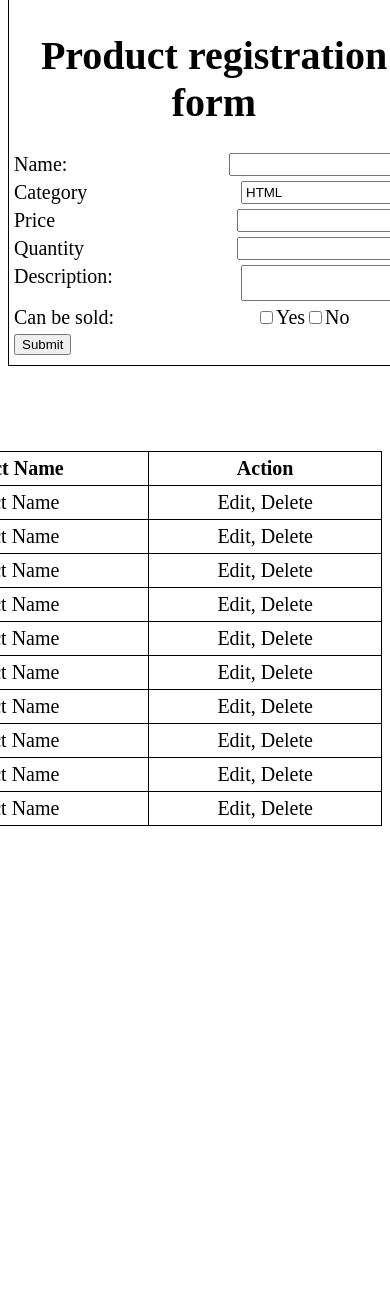
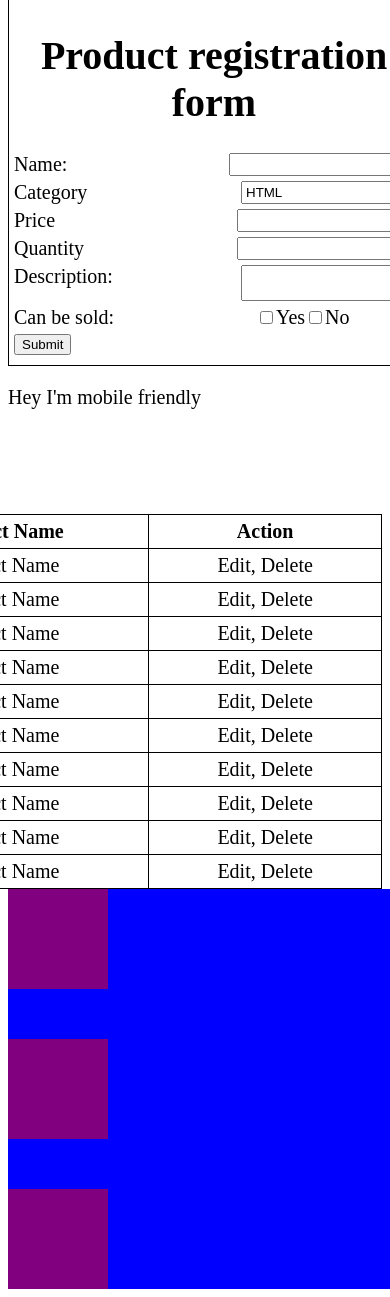
Before and after one commit to TomikBoi/tkedo.github.io, a PHP site: page /w2l4/mq.html in a window 390 px wide; the page is wider, and only the part inside the window is pictured. Shown: the part 109-1406 px from the top of that part. Before the commit the page ends 935 px from the top of that part, so only its background shows below. Run offline with PHP 8.4, Linux system fonts and the light colour scheme.

Commit message:
fixed grid, pabeigts media quary

```diff
--- a/w2l4/grid.css
+++ b/w2l4/grid.css
@@ -3,7 +3,7 @@
     height: 500px;
     display: grid;
     background: red;
-    grid-template-columns: 40px 10% 50% 10% 40px;
+    grid-template-columns: 40px 50px 250px 50px 40px;
     grid-template-rows: 25% 25% 25% 25%;
 }
 
--- a/w2l4/mq.css
+++ b/w2l4/mq.css
@@ -1,16 +1,3 @@
-@media screen and (max-width: 1024px) {
-  body {
-    font-size: 20px;
-  }
-}
-
-@media screen and (min-width: 320px) and (max-width: 1024px) {
-  .hidden {
-      display: block;
-  }
-}
-
-
 .topnav {
 	background-color: rgb(218, 180, 218);
 	width: 100%;
@@ -119,3 +106,37 @@ td, th {
 .hidden {
   display: none;
 }
+
+.wrappertwo {
+  display: flex;
+  background-color: blue;
+  justify-content: space-between;
+  flex-direction: row;
+	height: 400px;
+	width: 400px;
+	margin-top: 50px;
+}
+
+.wrappertwo > div {
+  width: 100px;
+  height: 100px;
+  background-color: purple;
+}
+
+@media screen and (max-width: 1024px) {
+  body {
+    font-size: 20px;
+  }
+}
+
+@media screen and (min-width: 320px) and (max-width: 1024px) {
+ 	.hidden {
+      display: block;
+  }
+}
+
+@media only screen and (orientation: portrait) {
+	.wrappertwo {
+		 flex-direction: column;
+	}
+}
--- a/w2l4/mq.html
+++ b/w2l4/mq.html
@@ -123,6 +123,11 @@
 				</tbody>
 			</table>
 		</div>
+		<div class="wrappertwo">
+      <div></div>
+      <div></div>
+			<div></div>
+		</div>
 	</div>
 </body>
 
```
